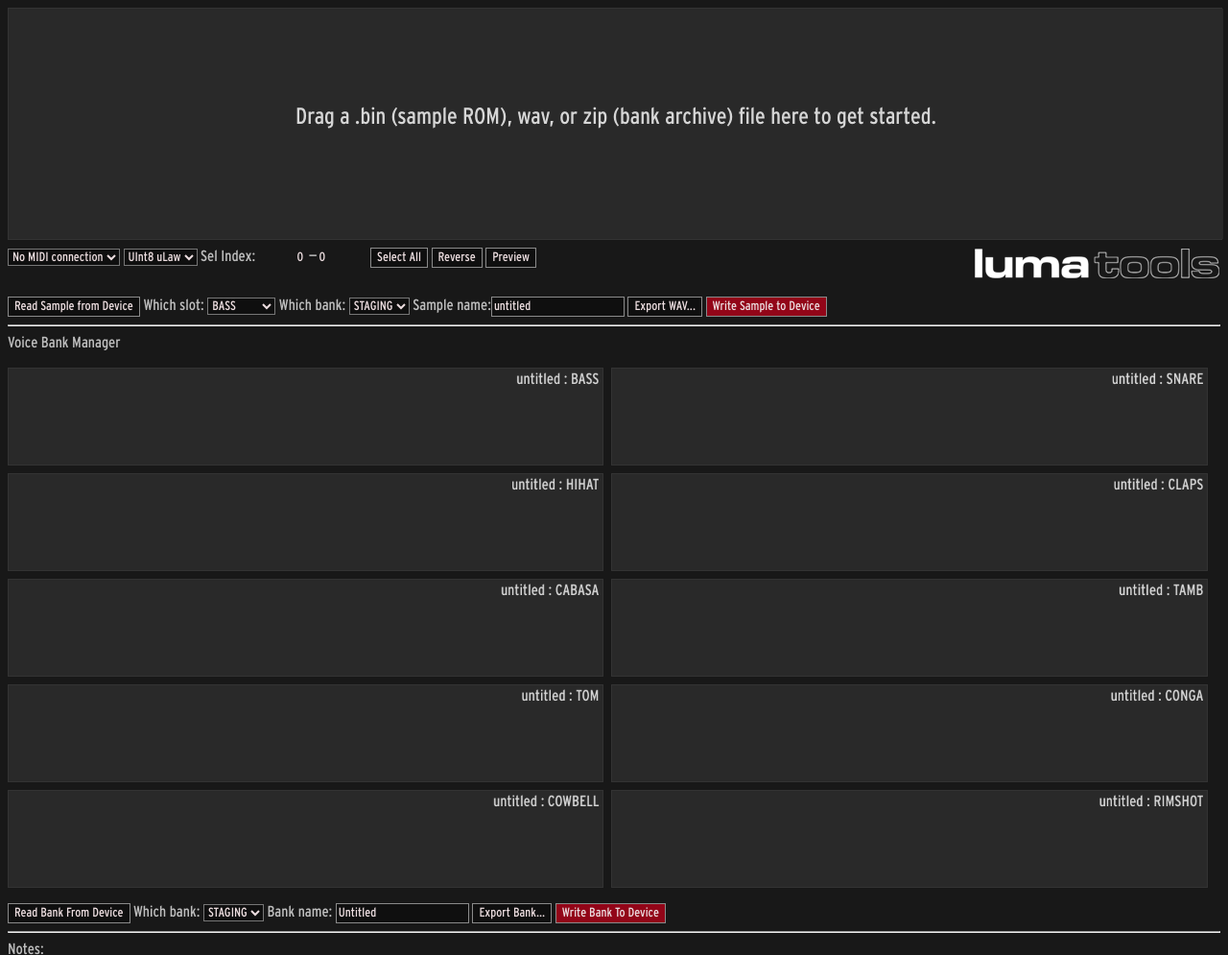
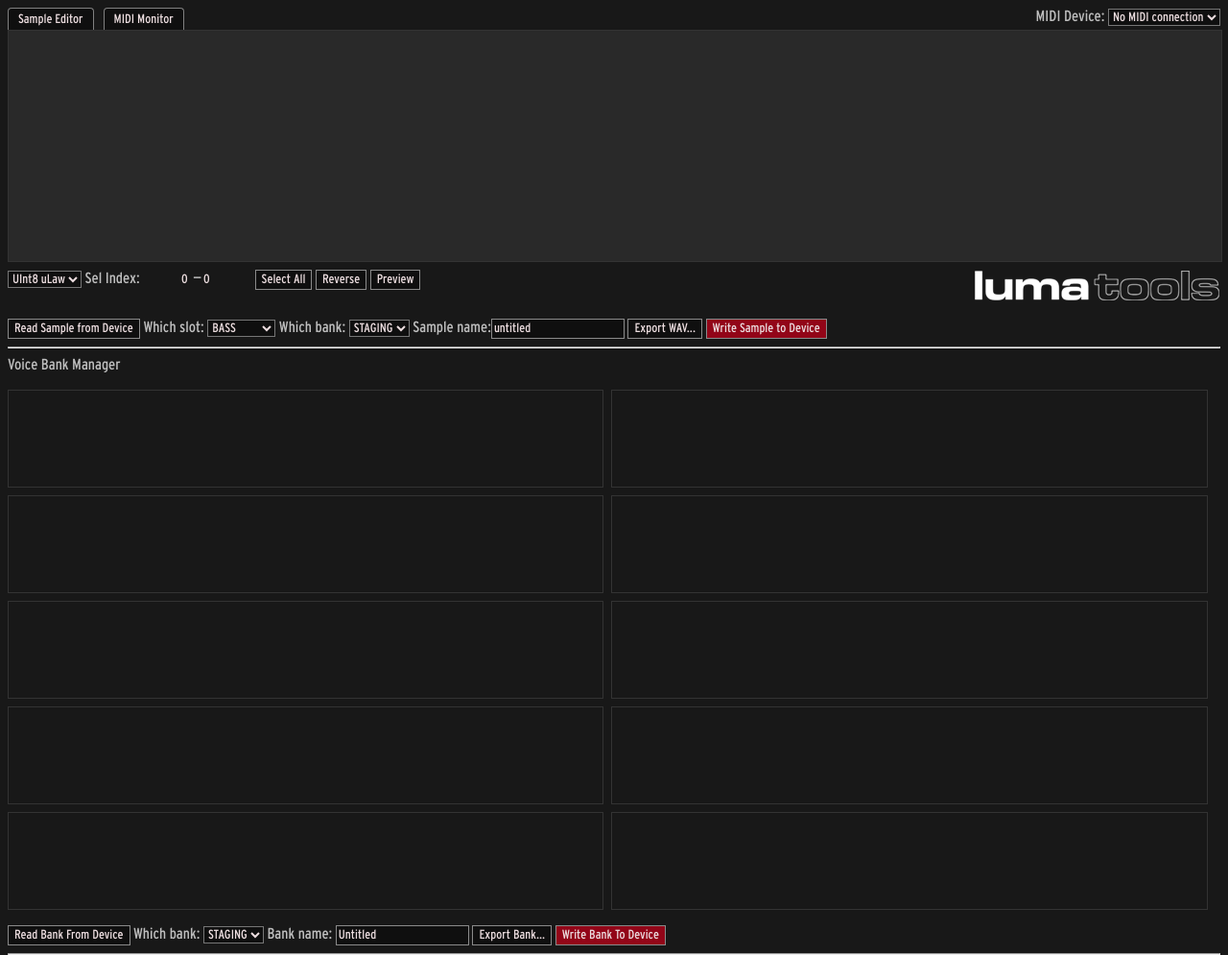
Before and after one commit to gregsimon/luma-tools, a plain HTML site: page public/luma1/index.html in a window 1280 px wide. Shown: the top 995 px of the page at 96% size. Drawn offline with Linux system fonts and the light colour scheme; no server answers.

Commit message:
adding tabs

```diff
--- a/public/luma1/css/luma.css
+++ b/public/luma1/css/luma.css
@@ -35,6 +35,18 @@ select {
 #dragsrc {
   border:none;
   background-color:#9a9a9a;
+}
+
+.tab_button {
+  border-top: 1px solid gray;
+  border-left: 1px solid gray;
+  border-right: 1px solid gray;
+  border-top-left-radius: 4px;
+  border-top-right-radius: 4px;
+  padding-left: 10px;
+  padding-right: 10px;
+  margin-right: 10px;
+  border-bottom:none;
 }
 
 .waveform_slots ul {
--- a/public/luma1/index.html
+++ b/public/luma1/index.html
@@ -14,8 +14,21 @@
   </head>
   <body onload='luma1_init()'>
 
-    <div class = 'main_section'>
-      <div class='editor_waveform'
+    <div style="display:flex; flex-flow: row nowrap; justify-content: space-between;">
+      <div style="display:flex; flex-flow: row nowrap;">
+        <input type="button" value="Sample Editor" class="tab_button" id="sample_editor_tab_buton"/>
+        <input type="button" value="MIDI Monitor" class="tab_button" id="midi_monitor_tab_buton"/>
+        <!--<input type="button" value="Utilities" class="tab_button" id="utilities_tab_buton"/>-->
+      </div>
+      <div style="margin-bottom:4px;">
+        MIDI Device: <select id='midiOut' onchange='changeMidiOut();'>
+          <option value="">No MIDI connection</option>
+        </select>
+      </div>
+    </div>
+
+    <div id="sample_editor_tab" class = "main_section">
+      <div class="editor_waveform"
             ondragover="dragOverHandler(event);"
             ondrop='dropHandler(event);'>
             <canvas id="editor_canvas" width="700px" height="240px"></canvas>
@@ -25,9 +38,7 @@
           justify-content: space-between; padding-top:8px; ">
 
           <div>
-          <select id='midiOut' onchange='changeMidiOut();'>
-            <option value="">No MIDI connection</option>
-          </select>
+
           <select id='binaryFormat' onchange='changeBinFormat();'>
             <option value="ulaw_u8">UInt8 uLaw</option>
             <option value="pcm_u8">UInt8 PCM</option>
--- a/public/luma1/js/luma.js
+++ b/public/luma1/js/luma.js
@@ -25,6 +25,10 @@ var status_bar_text = "";
 
 // settings vars that are persisted locally on computer
 var settings_midiDeviceName = "";
+
+const TAB_SAMPLE_EDITOR = 0;
+const TAB_MIDI_MONITOR = 1;
+const TAB_UTILITIES = 2;
 
 // send/receive device command IDs
 const CMD_SAMPLE = 0x00;
@@ -71,6 +75,7 @@ Number.padLeft = (nr, len = 2, padChr = `0`) =>
   `${nr < 0 ? `-` : ``}${`${Math.abs(nr)}`.padStart(len, padChr)}`;
 
 function p(s) { console.log(s); }
+function de(id) { return document.getElementById(id); }
 
 // Initialize the application.
 function luma1_init() {
@@ -84,7 +89,7 @@ function luma1_init() {
         original_binary: null,
         audioBuffer: null
       });
-      var el = document.getElementById("canvas_slot_"+i);
+      var el = de("canvas_slot_"+i);
       el.draggable = true;
       el.ondrop = (ev) => {
         ev.preventDefault();
@@ -115,8 +120,8 @@ function luma1_init() {
       el.appendChild(opt);
     }
   };
-  populate_bank_select(document.getElementById('bankId'));
-  populate_bank_select(document.getElementById('bankId2'));
+  populate_bank_select(de('bankId'));
+  populate_bank_select(de('bankId2'));
 
   // populate the slot field
   let populate_slot_select = function(el) {
@@ -127,10 +132,10 @@ function luma1_init() {
       el.appendChild(opt);
     }
   };
-  populate_slot_select(document.getElementById('slotId'));
+  populate_slot_select(de('slotId'));
 
   // setup main waveform editor
-  var canvas = document.getElementById('editor_canvas');
+  var canvas = de('editor_canvas');
   canvas.draggable = true;
   canvas.onmousedown = onEditorCanvasMouseDown;
   canvas.onmousemove = onEditorCanvasMouseMove;
@@ -138,7 +143,7 @@ function luma1_init() {
   canvas.onmouseleave = onEditorCanvasMouseUp;
   canvas.ondragstart = (ev) => {
       const y = ev.offsetY;
-      const h = document.getElementById('editor_canvas').height;
+      const h = de('editor_canvas').height;
       const edge = h * drag_gutter_pct;
       if (y > edge && y < (h-edge)) {
         ev.dataTransfer.setData("text/plain", 255); // start drag
@@ -153,6 +158,11 @@ function luma1_init() {
     if (srcId != "")
       copyWaveFormBetweenSlots(srcId, 255);
   };
+
+  // tabs
+  de("sample_editor_tab_buton").onclick = (ev) => {switchTab(TAB_SAMPLE_EDITOR);};
+  de("midi_monitor_tab_buton").onclick = (ev) => {switchTab(TAB_MIDI_MONITOR);};
+  de("utilities_tab_buton").onclick = (ev) => {switchTab(TAB_UTILITIES);};
 
   // general window events
   window.addEventListener( "resize",  function(event) {
@@ -177,7 +187,7 @@ function luma1_init() {
   // get the build #
   fetch("deploy_date.txt").then(function(response){
     response.text().then(function(text){
-      document.getElementById('deployed_date').innerText = text;
+      de('deployed_date').innerText = text;
     });
   });
 
@@ -195,6 +205,10 @@ function audio_init() {
   // when we drag import wav files WebAudio matches them to this audiocontext.
   if (actx == undefined)
     actx = new classAudioContext({sampleRate:12000});
+}
+
+function switchTab(newTab) {
+  console.log(newTab);
 }
 
 // Copy a webAudio buffer object, optionally endpointing the source.
@@ -219,6 +233,8 @@ function cloneAudioBuffer(fromAudioBuffer, start_index = 0, end_index = -1) {
 }
 
 function cloneArrayBuffer(src)  {
+  if (src == null)
+    return new ArrayBuffer(0);
   var dst = new ArrayBuffer(src.byteLength);
   new Uint8Array(dst).set(new Uint8Array(src));
   return dst;
@@ -381,7 +397,7 @@ function droppedFileLoadedZip(event) {
     for (const [key, value] of Object.entries(zip.files)) {
 
       if (!value.dir && value.name[0] != '.') {
-        //p("entry "+value.name+"");
+        //console.log("entry "+value.name+"");
 
         if (value.name.slice(0, bank_path_prefix.length) != bank_path_prefix)
           continue;
@@ -394,16 +410,16 @@ function droppedFileLoadedZip(event) {
         if (bankId >= 0) {
           // uncompress the data.
           (function (bankId, filename) {
-            //p("full: " + name);
+            //console.log("full: " + name);
             droppedZip.file(value.name).async("ArrayBuffer").then(function(data) {
-              //p(filename+" "+data.byteLength+" bytes");
+              //console.log(filename+" "+data.byteLength+" bytes");
 
               bank[bankId].name = filename;
 
               const fileext = filename.slice(-4);
               if (fileext === ".wav") {
                 actx.decodeAudioData(data, function(buf) {
-                    p("Decoded wav file: SR="+buf.sampleRate+" len="+buf.length);
+                    console.log("Decoded wav file: SR="+buf.sampleRate+" len="+buf.length);
                     bank[bankId].audioBuffer = buf;
                     redrawAllWaveforms();
 
@@ -412,7 +428,7 @@ function droppedFileLoadedZip(event) {
               } else if (fileext === ".bin") {
                   // this is the original binary stream
                   bank[bankId].original_binary = cloneArrayBuffer(data);
-                  //p(bank[bankId].original_binary);
+                  //console.log(bank[bankId].original_binary);
               }
 
             });
@@ -970,7 +986,7 @@ function onMidiMessageReceived(event) {
       }
     }
     else  {
-      p("unsupported Luma packet type=" + type);
+      console.log("unsupported Luma packet type=" + type);
     }
   }
 
@@ -1037,7 +1053,7 @@ function onMidiSuccessCallback(inMidiAccess) {
   }
 
   if (midiIn != null && midiOut != null) {
-    p("Connected to Luma");
+    console.log("Connected to Luma");
     var buf = new ArrayBuffer(32);
     dv = new DataView(buf);
     buf[0] = CMD_UTIL | 0x08;
@@ -1070,10 +1086,10 @@ function exportBankAsZip() {
     const slot_name = slot_names[i];
     const sample_name_base = trim_filename_ext(bank[i].name);
     if (bank[i].original_binary != null) {
-      //p(bank[i].original_binary);
+      //console.log(bank[i].original_binary);
       if ( bank[i].original_binary.byteLength > 0 ) {
         // export original binary
-        // p(bank[i].original_binary);
+        // console.log(bank[i].original_binary);
         zip.folder(slot_name).file(sample_name_base + ".bin", bank[i].original_binary);
       }
     }
```
